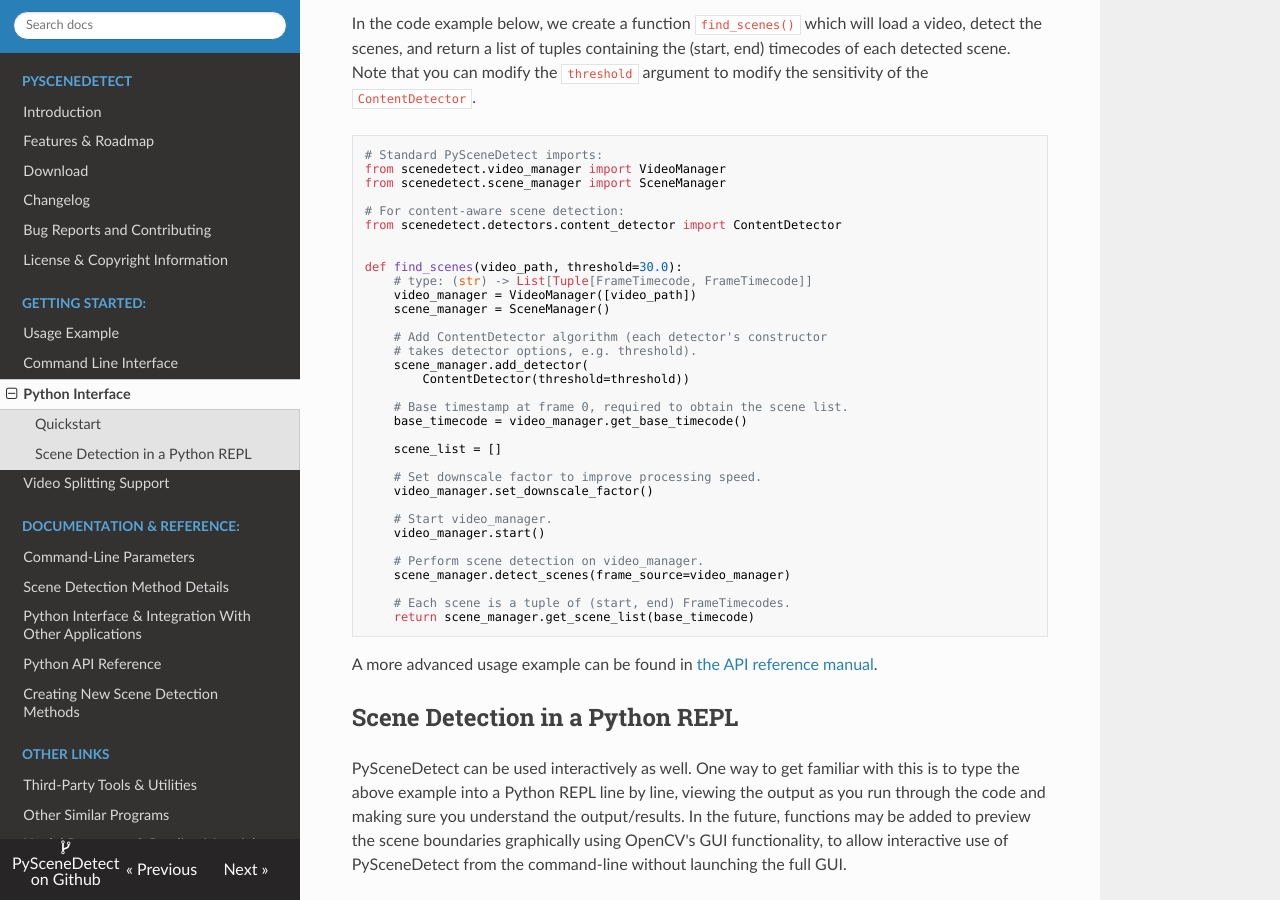
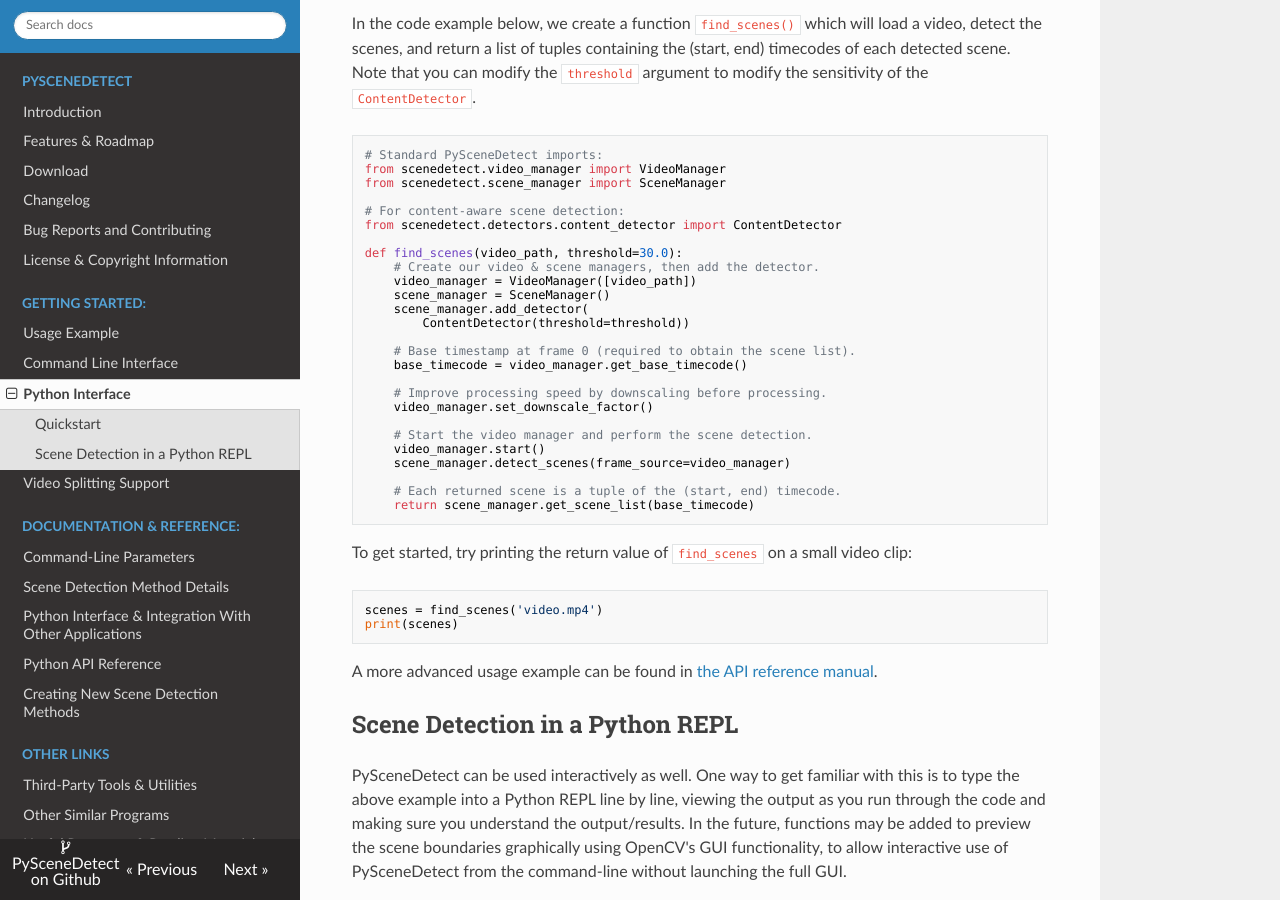
Before and after one commit to vovamushak/PySceneDetect, an MkDocs documentation site: the page built from docs/examples/usage-python.md, in a window 1280 px wide and 900 px high, scrolled down 409 px. Built offline with MkDocs 1.6.1, drawn with Linux system fonts in a browser that asks for light colours; nearby versions of some CDN libraries; old or Windows-style settings are respelled for this version of MkDocs.

Commit message:
Make quickstart example even shorter.  #172

````diff
--- a/docs/examples/usage-python.md
+++ b/docs/examples/usage-python.md
@@ -23,33 +23,32 @@ from scenedetect.scene_manager import SceneManager
 # For content-aware scene detection:
 from scenedetect.detectors.content_detector import ContentDetector
 
-
 def find_scenes(video_path, threshold=30.0):
-    # type: (str) -> List[Tuple[FrameTimecode, FrameTimecode]]
+    # Create our video & scene managers, then add the detector.
     video_manager = VideoManager([video_path])
     scene_manager = SceneManager()
-
-    # Add ContentDetector algorithm (each detector's constructor
-    # takes detector options, e.g. threshold).
     scene_manager.add_detector(
         ContentDetector(threshold=threshold))
 
-    # Base timestamp at frame 0, required to obtain the scene list.
+    # Base timestamp at frame 0 (required to obtain the scene list).
     base_timecode = video_manager.get_base_timecode()
 
-    scene_list = []
-
-    # Set downscale factor to improve processing speed.
+    # Improve processing speed by downscaling before processing.
     video_manager.set_downscale_factor()
 
-    # Start video_manager.
+    # Start the video manager and perform the scene detection.
     video_manager.start()
-
-    # Perform scene detection on video_manager.
     scene_manager.detect_scenes(frame_source=video_manager)
 
-    # Each scene is a tuple of (start, end) FrameTimecodes.
+    # Each returned scene is a tuple of the (start, end) timecode.
     return scene_manager.get_scene_list(base_timecode)
+```
+
+To get started, try printing the return value of `find_scenes` on a small video clip:
+
+```python
+scenes = find_scenes('video.mp4')
+print(scenes)
 ```
 
 A more advanced usage example can be found in [the API reference manual](https://pyscenedetect.readthedocs.io/projects/Manual/en/stable/api/scene_manager.html#scenemanager-example).
````
Also changed, not shown: README.md (+12 -13 lines), manual/api.rst (+14 -13 lines).
